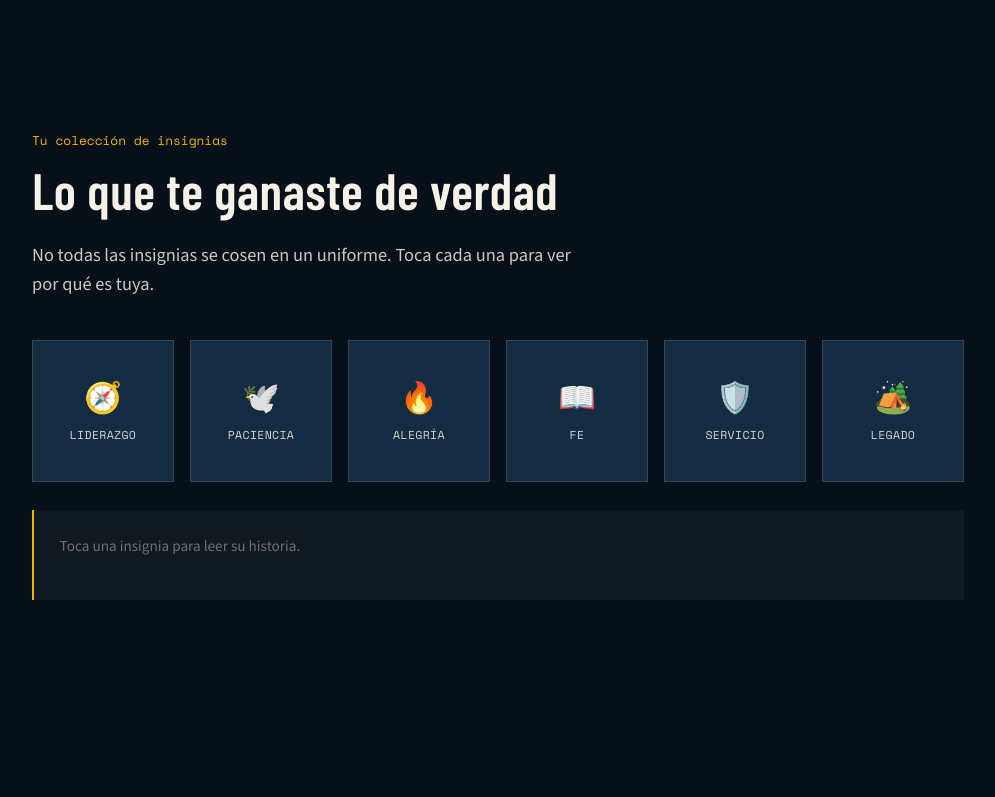
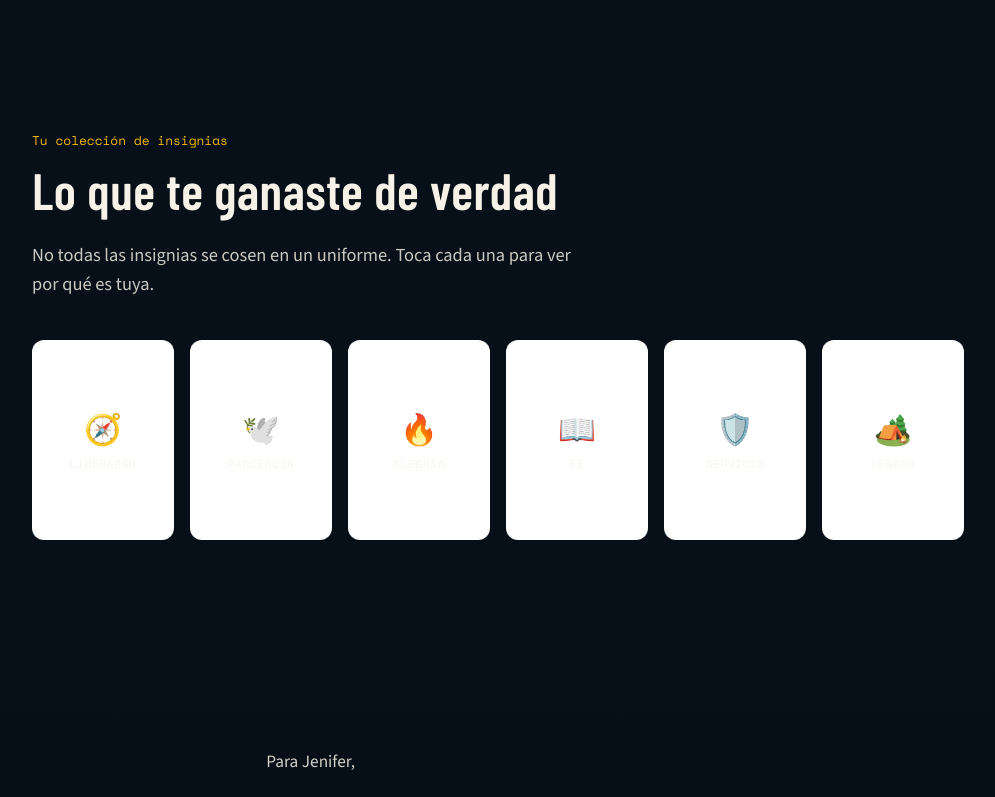
Before and after one commit to Gerson-Meneses/DIA-CONQUISTADOR, a React (Vite) app: page / in a window 1280 px wide. Shown: the part 4417-5214 px from the top of the page, without its empty margins (142-1137 px from the left). Built offline with nearby package versions, Linux system fonts and the light colour scheme.

Commit message:
Dia-Conquistador

```diff
--- a/src/components/Badges.jsx
+++ b/src/components/Badges.jsx
@@ -3,9 +3,13 @@ import { BADGES } from '../data.js'
 import { useReveal } from '../useReveal.js'
 
 export default function Badges() {
-  const [open, setOpen] = useState(null)
+  const [flippedId, setFlippedId] = useState(null)
   const [ref, visible] = useReveal()
-  const current = BADGES.find((b) => b.id === open)
+
+  const handleFlip = (id) => {
+    // Si haces click en el mismo, se vuelve a voltear; si es otro, gira ese.
+    setFlippedId(flippedId === id ? null : id)
+  }
 
   return (
     <section className="section section--wide">
@@ -19,28 +23,31 @@ export default function Badges() {
       </div>
 
       <div className="badges-grid">
-        {BADGES.map((badge) => (
-          <button
-            key={badge.id}
-            className={`badge${open === badge.id ? ' is-open' : ''}`}
-            onClick={() => setOpen(badge.id)}
-            aria-pressed={open === badge.id}
-          >
-            <span className="badge__icon" aria-hidden="true">{badge.icon}</span>
-            <span className="badge__name">{badge.name}</span>
-          </button>
-        ))}
-      </div>
+        {BADGES.map((badge) => {
+          const isFlipped = flippedId === badge.id
 
-      <div className="badge-detail">
-        {current ? (
-          <>
-            <h3 className="badge-detail__title">{current.title}</h3>
-            <p className="badge-detail__text">{current.text}</p>
-          </>
-        ) : (
-          <p className="badge-detail__placeholder">Toca una insignia para leer su historia.</p>
-        )}
+          return (
+            <div
+              key={badge.id}
+              className={`badge-card ${isFlipped ? 'is-flipped' : ''}`}
+              onClick={() => handleFlip(badge.id)}
+            >
+              <div className="badge-card__inner">
+                {/* Cara frontal */}
+                <div className="badge-card__face badge-card__face--front">
+                  <span className="badge__icon" aria-hidden="true">{badge.icon}</span>
+                  <span className="badge__name">{badge.name}</span>
+                </div>
+
+                {/* Cara trasera (Texto) */}
+                <div className="badge-card__face badge-card__face--back">
+                  <h3 className="badge-card__title">{badge.title}</h3>
+                  <p className="badge-card__text">{badge.text}</p>
+                </div>
+              </div>
+            </div>
+          )
+        })}
       </div>
     </section>
   )
--- a/src/components/Personal.jsx
+++ b/src/components/Personal.jsx
@@ -6,7 +6,7 @@ export default function Personal() {
     <section className="personal">
       <div ref={ref} className={`reveal${visible ? ' is-visible' : ''}`}>
         <p className="personal__intro">
-          Pero el Escudo no cuenta tu historia. Detrás de cada pañolín hay una
+          Pero el Escudo no cuenta tu historia. Detrás de cada pañoleta hay una
           historia. Detrás de cada insignia, un esfuerzo. Detrás de cada campamento,
           un recuerdo. Y detrás de cada club, alguien que decidió acompañar a otros
           en el camino.
--- a/src/index.css
+++ b/src/index.css
@@ -962,3 +962,52 @@ button {
     transform: translateY(2px);
   }
 }
+
+
+/* Contenedor del badge con perspectiva 3D */
+.badge-card {
+  perspective: 1000px;
+  cursor: pointer;
+  height: 200px; /* Ajusta la altura según tu diseño */
+}
+
+.badge-card__inner {
+  position: relative;
+  width: 100%;
+  height: 100%;
+  text-align: center;
+  transition: transform 0.6s cubic-bezier(0.4, 0, 0.2, 1);
+  transform-style: preserve-3d;
+}
+
+/* Estado girado */
+.badge-card.is-flipped .badge-card__inner {
+  transform: rotateY(180deg);
+}
+
+/* Caras frontal y trasera */
+.badge-card__face {
+  position: absolute;
+  width: 100%;
+  height: 100%;
+  backface-visibility: hidden;
+  -webkit-backface-visibility: hidden;
+  display: flex;
+  flex-direction: column;
+  align-items: center;
+  justify-content: center;
+  border-radius: 12px;
+  padding: 1rem;
+  box-sizing: border-box;
+}
+
+/* Frente */
+.badge-card__face--front {
+  background-color: #ffffff; /* Ajusta tu color */
+}
+
+/* Trasera */
+.badge-card__face--back {
+  background-color: #f3f4f6; /* Ajusta tu color */
+  transform: rotateY(180deg);
+}
```
